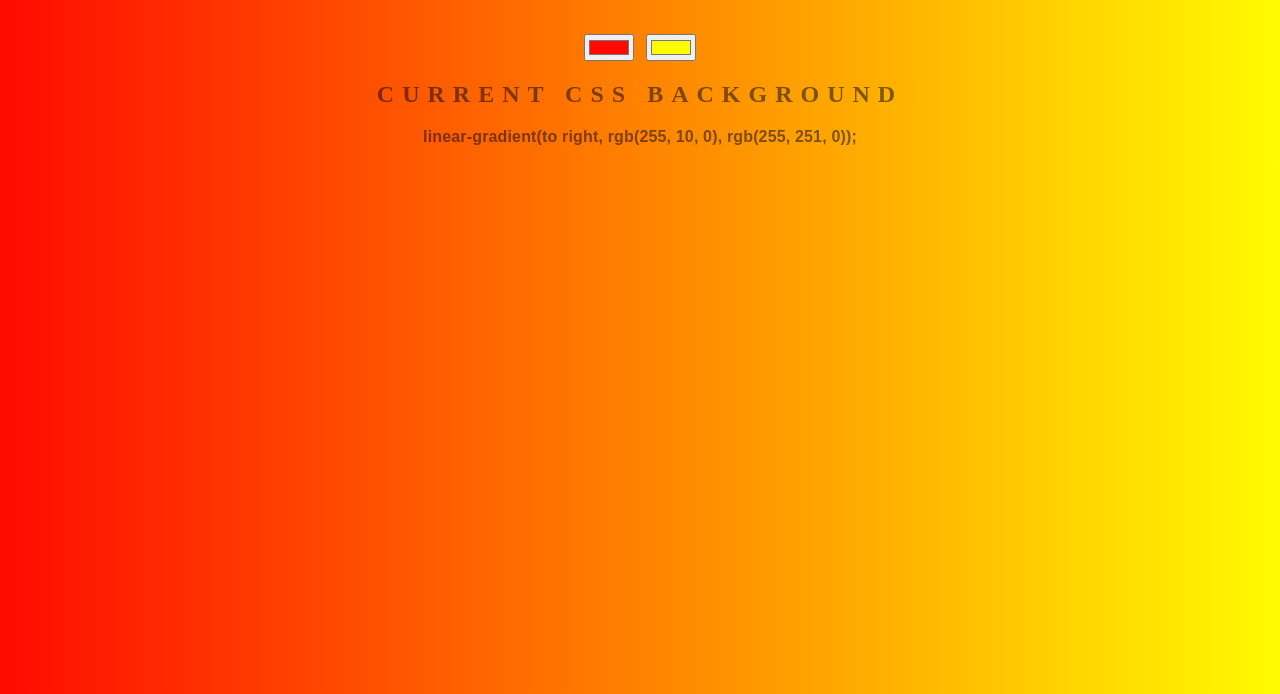
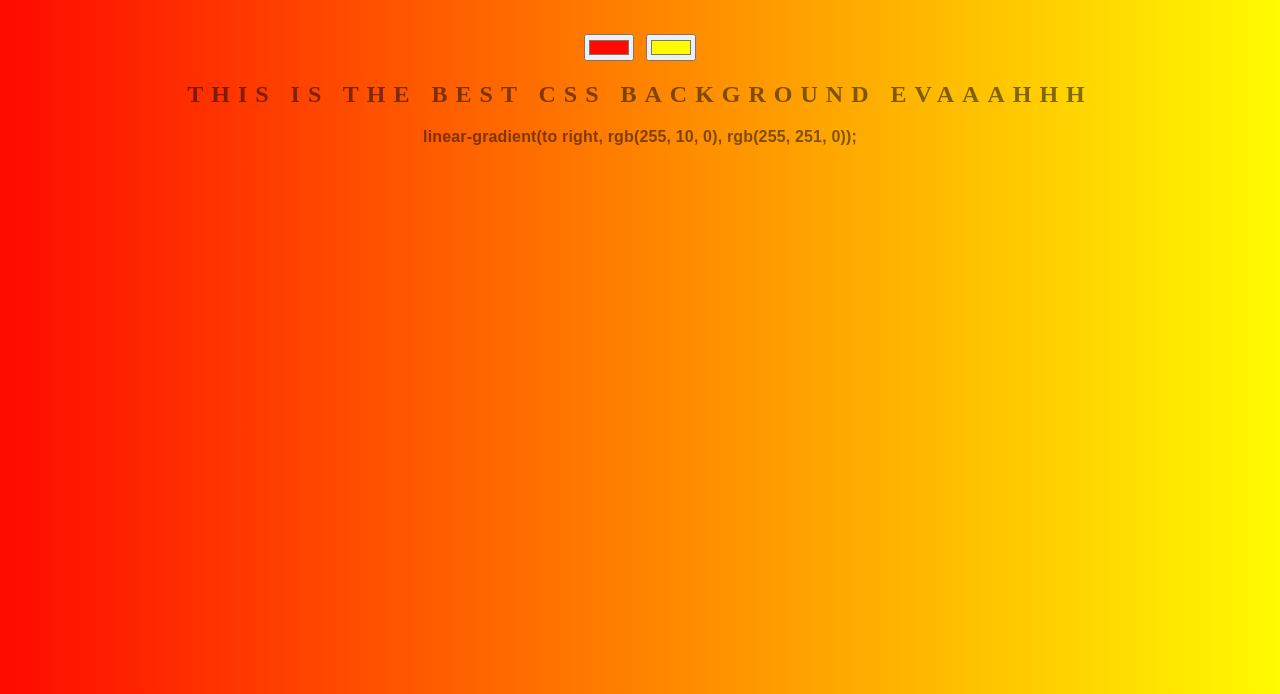
Before and after one commit to NenadVacic/background-generator, a plain HTML site: page index.html in a window 1280 px wide. Shown: the part 106-800 px from the top of the page. Drawn offline with Linux system fonts and the light colour scheme.

Commit message:
Changingtext

```diff
--- a/index.html
+++ b/index.html
@@ -8,7 +8,7 @@
 	<h1>COOL generator</h1>
 	<input class="color1" type="color" name="color1" value="#FF0A00">
 	<input class="color2" type="color" name="color2" value="#FFFB00">
-	<h2>Current CSS Background</h2>
+	<h2>This is the BEST CSS Background EVAAAHHH</h2>
 	<h3></h3>
 
 <script type="text/javascript" src="script.js"></script>
```
